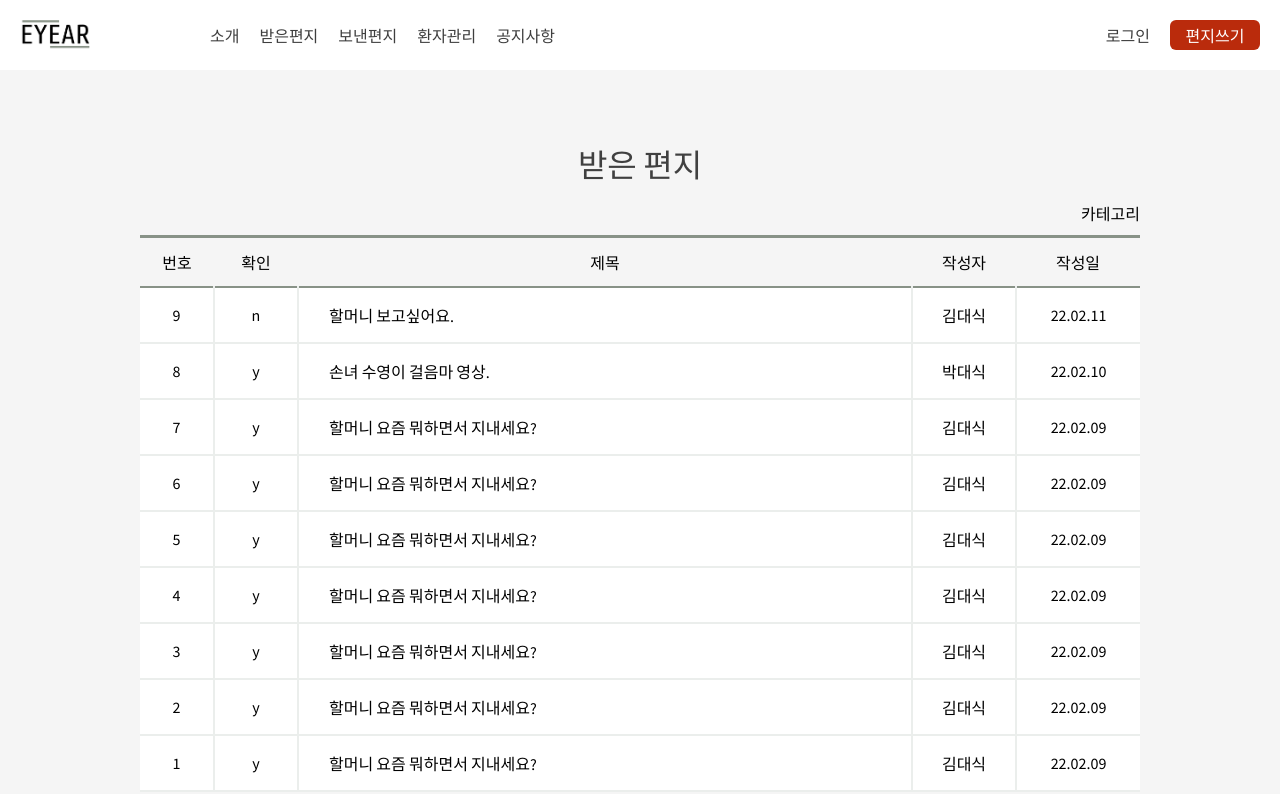
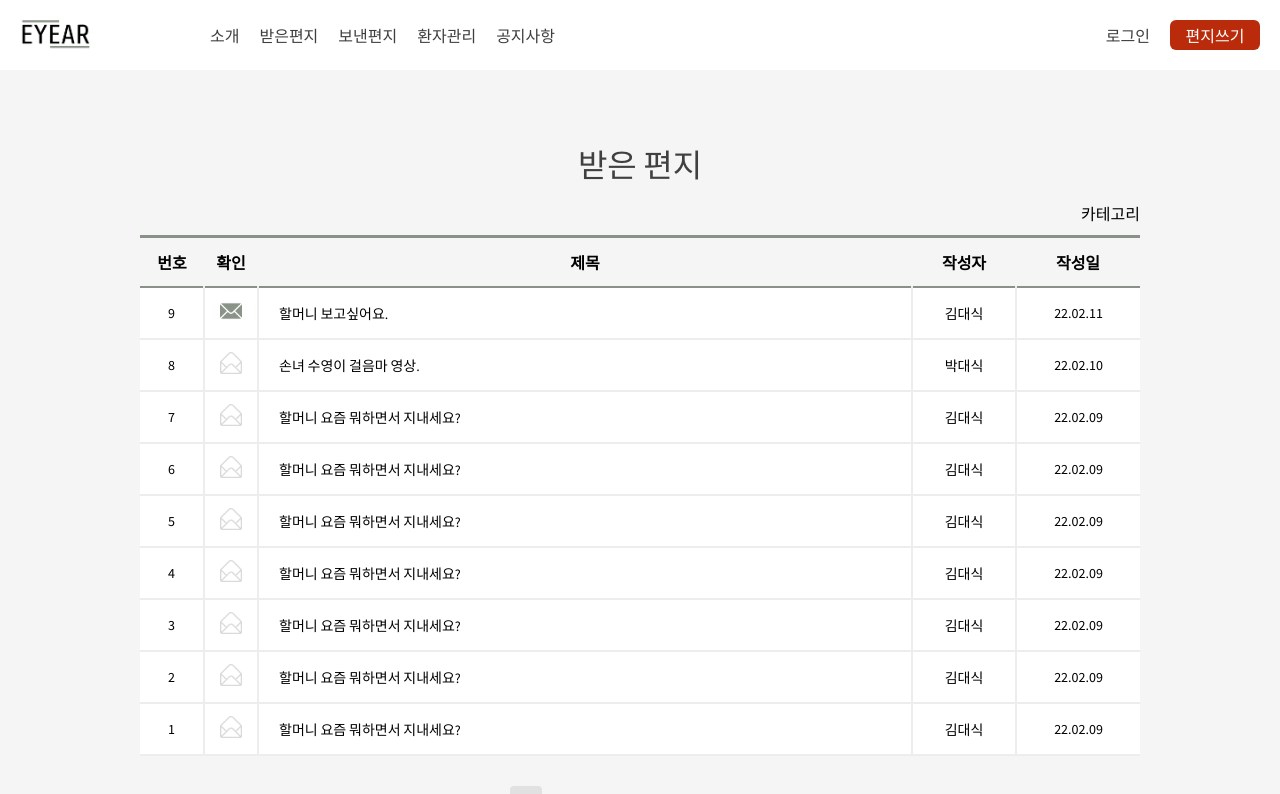
Before and after one commit to eyear22/eyear_frontend, a React (Create React App) app: page /receive in a window 1280 px wide. Shown: the top 794 px of the page. Built offline with nearby package versions, Linux system fonts and the light colour scheme.

Commit message:
[FEAT] 확인, 미확인 아이콘 적용

```diff
--- a/src/components/receive/LetterTable.js
+++ b/src/components/receive/LetterTable.js
@@ -1,5 +1,6 @@
-import { Link } from 'react-router-dom';
 import styled from 'styled-components';
+import Check from '../../assets/icon_check.png';
+import UnCheck from '../../assets/icon_uncheck.png';
 
 const LetterTable = ({ list }) => {
   const size = list.length;
@@ -12,8 +13,8 @@ const LetterTable = ({ list }) => {
       <Table>
         <THead>
           <tr>
-            <THeadTd width={50}>번호</THeadTd>
-            <THeadTd width={60}>확인</THeadTd>
+            <THeadTd width={40}>번호</THeadTd>
+            <THeadTd width={30}>확인</THeadTd>
             <THeadTd>제목</THeadTd>
             <THeadTd width={80}>작성자</THeadTd>
             <THeadTd width={100}>작성일</THeadTd>
@@ -23,7 +24,9 @@ const LetterTable = ({ list }) => {
           {list.map((item, index) => (
             <Tr key={item.post_id} onClick={() => onClick(item.post_id)}>
               <Td>{size - index}</Td>
-              <Td>{item.check ? 'y' : 'n'}</Td>
+              <Td>
+                <Icon src={item.check ? Check : UnCheck} />
+              </Td>
               <TitleTd>{item.title}</TitleTd>
               <Td>{item.from}</Td>
               <td>{item.createdAt}</td>
@@ -44,6 +47,7 @@ const Table = styled.table`
 
 const THead = styled.thead`
   border-top: 3px solid #889287;
+  font-weight: bold;
 `;
 
 const THeadTd = styled.td`
@@ -52,6 +56,7 @@ const THeadTd = styled.td`
 `;
 
 const TBody = styled.tbody`
+  font-size: 14px;
   background-color: #fff;
   border-top: 2.2px solid #889287;
   border-bottom: 2.2px solid #889287;
@@ -68,13 +73,19 @@ const Tr = styled.tr`
 const TitleTd = styled.td`
   border-right: 2px solid #ebeeec;
   text-align: left;
-  padding: 15px;
-  padding-left: 30px;
+  padding: 12px;
+  padding-left: 20px;
 `;
 
 const Td = styled.td`
   border-right: 2px solid #ebeeec;
-  padding: 15px;
+  padding: 12px;
+  justify-content: center;
+`;
+
+const Icon = styled.img`
+  width: 22px;
+  height: 22px;
 `;
 
 export default LetterTable;
```
Also changed, not shown: src/assets/icon_check.png (added), src/assets/icon_uncheck.png (added).
